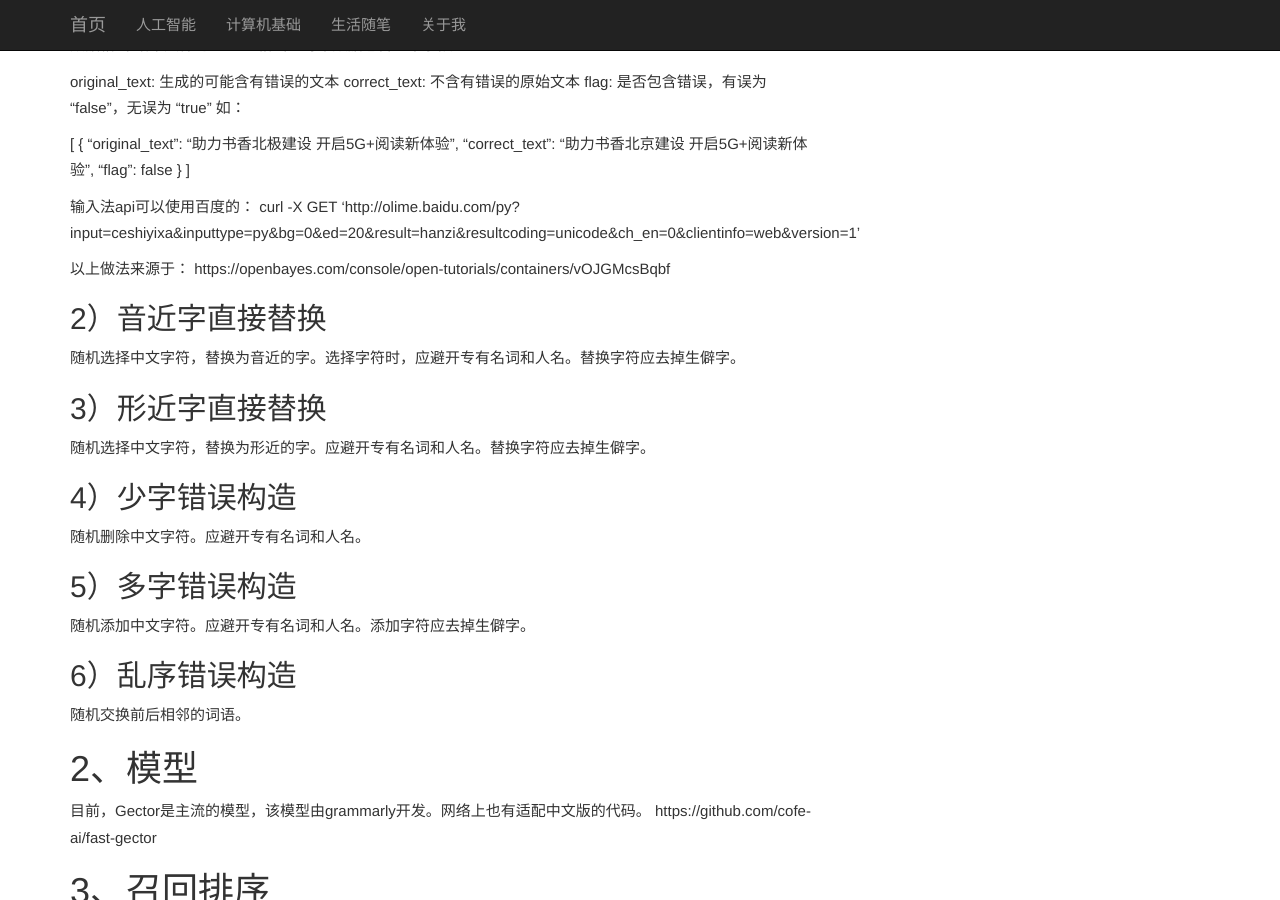
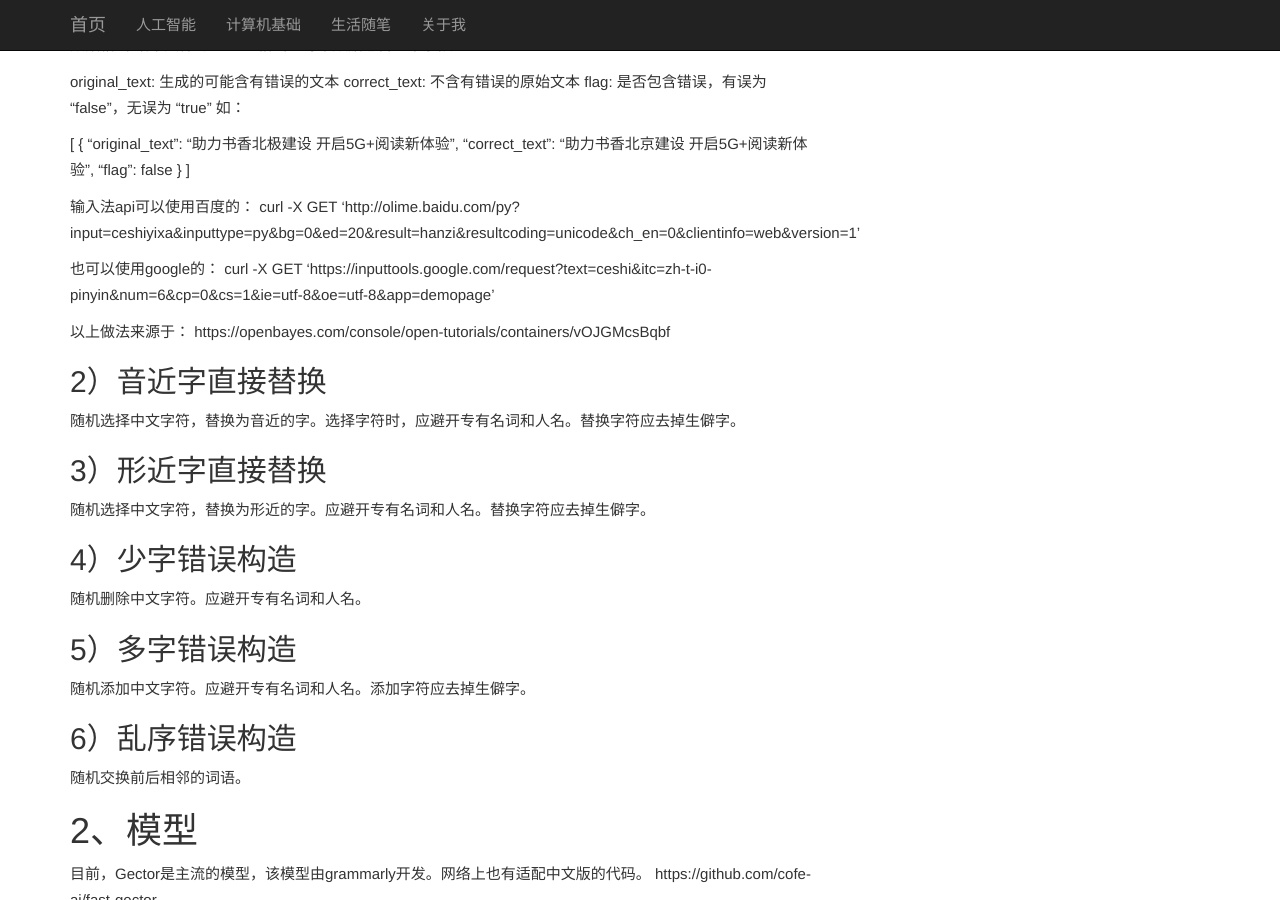
Before and after one commit to liwenju0/liwenju0.github.io, a Jekyll site: the page built from _posts/2023-10-03-文本纠错开发实践总结.md, in a window 1280 px wide and 900 px high, scrolled down 595 px. Built offline with Jekyll 4.4.1, drawn with Linux system fonts in a browser that asks for light colours.

Commit message:
添加google拼音api

```diff
--- a/_posts/2023-10-03-文本纠错开发实践总结.md
+++ b/_posts/2023-10-03-文本纠错开发实践总结.md
@@ -44,6 +44,9 @@ flag: 是否包含错误，有误为 "false"，无误为 "true"
 输入法api可以使用百度的：
 curl -X GET 'http://olime.baidu.com/py?input=ceshiyixa&inputtype=py&bg=0&ed=20&result=hanzi&resultcoding=unicode&ch_en=0&clientinfo=web&version=1'
 
+也可以使用google的：
+curl -X GET 'https://inputtools.google.com/request?text=ceshi&itc=zh-t-i0-pinyin&num=6&cp=0&cs=1&ie=utf-8&oe=utf-8&app=demopage'
+
 以上做法来源于：
 https://openbayes.com/console/open-tutorials/containers/vOJGMcsBqbf
 
```
